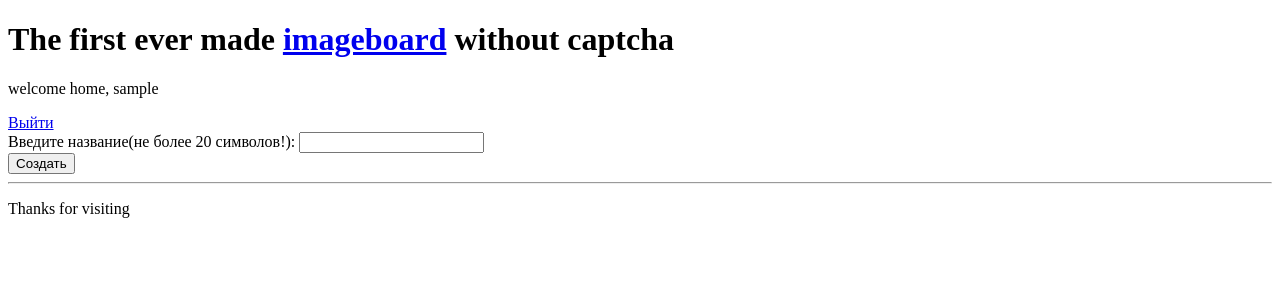
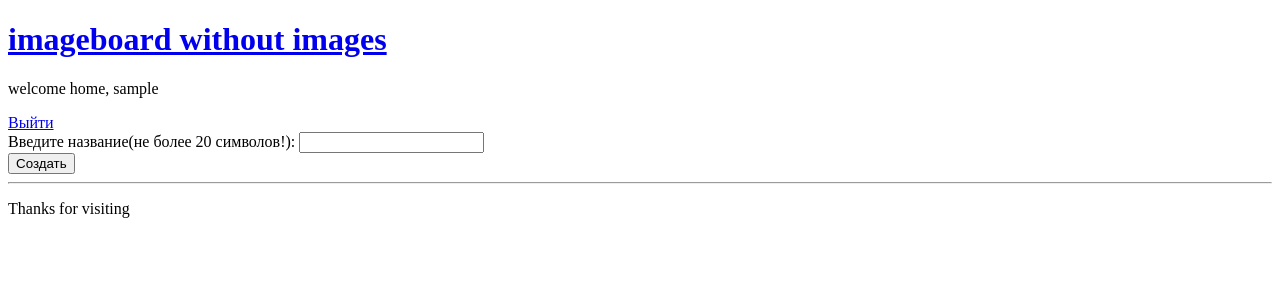
Before and after one commit to litt1e/sturdy-eureka, a Django app: page /add_section in a window 1280 px wide. Shown: the top 300 px of the page. Run offline with Django 3.2, Linux system fonts and the light colour scheme; the visitor is signed in with stand-in values (Sample User, id 1).

Commit message:
Update base.html

```diff
--- a/templates/base.html
+++ b/templates/base.html
@@ -6,7 +6,7 @@
 </head>
 <body>
 <div class="page-header">
-    <h1>The first ever made <a href="/">imageboard</a> without captcha</h1>
+    <h1><a href="/">imageboard without images</a></h1>
 </div>
 {% if not user.is_authenticated %}
     <a href="http://127.0.0.1:8000/log">Войти</a>
```
